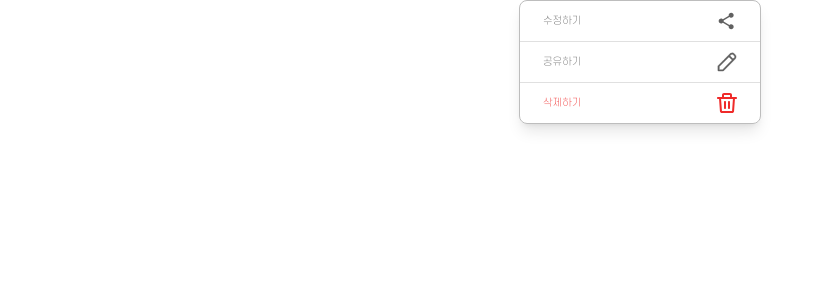
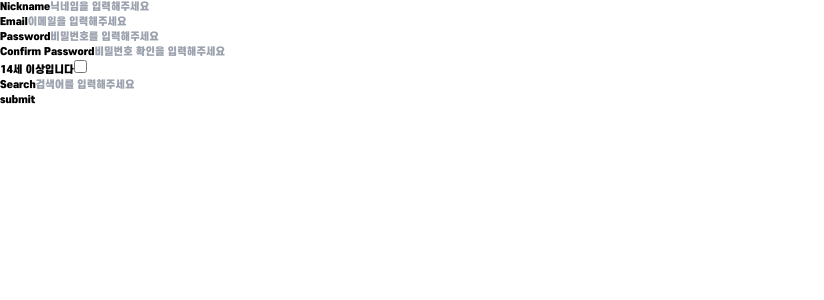
Before and after one commit to EmotionalCore/frontend, a Next.js app: page / in a window 1280 px wide. Shown: the top 300 px of the page, without its empty margins (0-824 px from the left). Built offline with nearby package versions, Linux system fonts and the light colour scheme.

Commit message:
Feat: "zod 사용(유효성 검사), 에러 메세지 출력 기능 구현"

```diff
--- a/src/app/components/_common/Inputs.tsx
+++ /dev/null
@@ -1,52 +0,0 @@
-import React from 'react';
-import { useForm } from 'react-hook-form';
-
-interface InputProps extends React.InputHTMLAttributes<HTMLInputElement> {
-  name: string;
-  type: 'text' | 'password' | 'email' | 'checkbox' | 'search';
-  placeholder?: string;
-  label: string;
-  className?: string;
-}
-
-const inputVariants = {
-  nickname: {
-    maxLength: 10,
-  },
-  email: {},
-  password: {
-    minLength: 8,
-    maxLength: 15,
-    //이것저것 포함
-  },
-  passwordConfirm: {
-    //eye 누르면 text, 다시 누르면 password
-  },
-  isover14: {
-    //만 14세 이상입니다
-  },
-  search: {},
-};
-
-export default function Inputs({ name, type, label, placeholder, className, ...props }: InputProps) {
-  const {
-    register,
-    formState: { errors },
-  } = useForm();
-  const variant = inputVariants[name as keyof typeof inputVariants] || {};
-  return (
-    <div>
-      <label htmlFor={name}>
-        <input
-          id={name}
-          {...register(name, variant)}
-          type={type}
-          placeholder={placeholder}
-          className={className}
-          {...props}
-        />
-      </label>
-      <div>{errors[name]?.message as unknown as React.ReactNode}</div>
-    </div>
-  );
-}
--- /dev/null
+++ b/src/app/components/_common/Inputs/Inputs.tsx
@@ -0,0 +1,22 @@
+import React from 'react';
+import { UseFormRegisterReturn, FieldErrors } from 'react-hook-form';
+
+interface InputProps extends React.InputHTMLAttributes<HTMLInputElement> {
+  name: string;
+  type: 'text' | 'password' | 'email' | 'checkbox' | 'search';
+  placeholder?: string;
+  className?: string;
+  label: string;
+  register: UseFormRegisterReturn;
+  errors: FieldErrors;
+}
+
+export default function Inputs({ name, type, placeholder, className, label, register, errors, ...props }: InputProps) {
+  return (
+    <div>
+      <label htmlFor={name}>{label}</label>
+      <input id={name} {...register} type={type} placeholder={placeholder} className={className} {...props} />
+      {errors[name]?.message && <span>{errors[name].message as string}</span>}
+    </div>
+  );
+}
--- /dev/null
+++ b/src/app/components/_common/Inputs/InputsValidation.ts
@@ -0,0 +1,9 @@
+import z from 'zod';
+export const InputsValidation = z.object({
+  nickname: z.string().min(1).max(10, '10자이내'),
+  email: z.string().email('이메일 형식이 아닙니다'),
+  password: z.string().min(8).max(15, '8~15자이내'),
+  passwordConfirm: z.string().min(8).max(15, '8~15자이내'),
+  isover14: z.boolean().refine((value) => value === true, { message: '14세 이상만 가능합니다' }),
+  search: z.string(),
+});
--- a/src/app/page.tsx
+++ b/src/app/page.tsx
@@ -1,3 +1,5 @@
+//Dropdown 사용 예시
+/*
 'use client';
 import DropdownMenu, { MenuItemProps } from './components/_common/DropdownMenu';
 import DeleteIcon from '../../public/image/delete-icon.svg';
@@ -45,3 +47,102 @@ export default function Home() {
     </main>
   );
 }
+*/
+//input 사용 예시
+'use client';
+import React from 'react';
+import { useForm } from 'react-hook-form';
+import Inputs from './components/_common/Inputs/Inputs';
+import { zodResolver } from '@hookform/resolvers/zod';
+import { InputsValidation } from './components/_common/Inputs/InputsValidation';
+
+interface FormData {
+  nickname: string;
+  email: string;
+  password: string;
+  passwordConfirm: string;
+  isover14: boolean;
+  search: string;
+}
+
+export default function Home() {
+  const {
+    register,
+    handleSubmit,
+    formState: { errors },
+    watch,
+  } = useForm<FormData>({
+    resolver: zodResolver(InputsValidation),
+    defaultValues: {
+      nickname: '',
+      email: '',
+      password: '',
+      passwordConfirm: '',
+      isover14: false,
+      search: '',
+    },
+  });
+  const currentValues = watch();
+  function handleError() {
+    console.log(currentValues);
+  }
+  function onSubmit(data: FormData) {
+    console.log(currentValues, data);
+  }
+
+  return (
+    <div>
+      <form noValidate onSubmit={handleSubmit(onSubmit, handleError)}>
+        <Inputs
+          name='nickname'
+          type='text'
+          label='Nickname'
+          placeholder='닉네임을 입력해주세요'
+          register={register('nickname')}
+          errors={errors}
+        />
+
+        <Inputs
+          name='email'
+          type='email'
+          label='Email'
+          placeholder='이메일을 입력해주세요'
+          register={register('email')}
+          errors={errors}
+        />
+        <Inputs
+          name='password'
+          type='password'
+          label='Password'
+          placeholder='비밀번호를 입력해주세요'
+          register={register('password')}
+          errors={errors}
+        />
+        <Inputs
+          name='passwordConfirm'
+          type='password'
+          label='Confirm Password'
+          placeholder='비밀번호 확인을 입력해주세요'
+          register={register('passwordConfirm')}
+          errors={errors}
+        />
+        <Inputs
+          name='isover14'
+          type='checkbox'
+          label='14세 이상입니다'
+          register={register('isover14')}
+          errors={errors}
+        />
+        <Inputs
+          name='search'
+          type='text'
+          label='Search'
+          placeholder='검색어를 입력해주세요'
+          register={register('search')}
+          errors={errors}
+        />
+        <button type='submit'>submit</button>
+      </form>
+    </div>
+  );
+}
```
